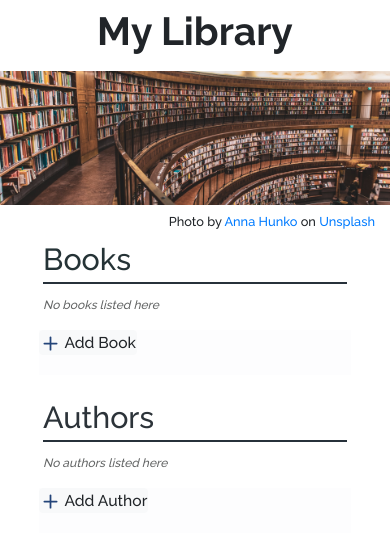
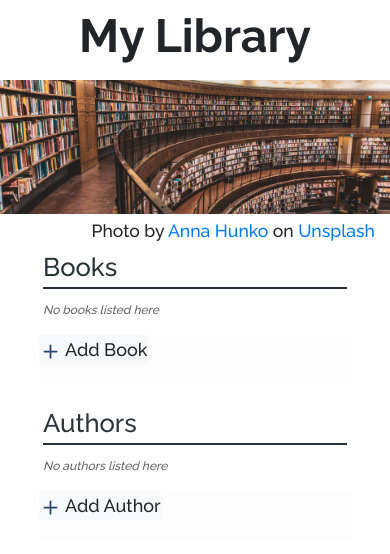
Before and after one commit to proCodersReact/library-app, a React (Create React App) app: page / in a window 390 px wide. Shown: the top 554 px of the page. Built offline with nearby package versions, Linux system fonts and the light colour scheme.

Commit message:
added responsive scss variables

```diff
--- a/src/assets/styles/page/_authorlist-responsive.scss
+++ b/src/assets/styles/page/_authorlist-responsive.scss
@@ -1,6 +1,6 @@
 
 
-@media screen and (max-width: 576px){
+@media screen and (min-width: 576px){
   .author-list-title{
     font-size: $area-title-font-size-small;
   }
@@ -32,7 +32,7 @@
 }
 
 
-@media screen and (max-width: 768px){
+@media screen and (min-width: 768px){
   .author-list-title{
     font-size: $area-title-font-size-medium;
   }
@@ -64,9 +64,9 @@
 }
 
 
-@media screen and (max-width: 992px){
+@media screen and (min-width: 992px){
   .author-list-title{
-    font-size: $area-title-font-size-large;
+    font-size: 3em;
   }
   .add-author-title {
     font-size: $form-title-text-size-large;
@@ -95,7 +95,7 @@
   }
 }
 
-@media screen and (max-width: 1200px){
+@media screen and (min-width: 1200px){
   .author-list-title{
     font-size: $area-title-font-size-extra-large;
   }
--- a/src/assets/styles/page/_authorlist.scss
+++ b/src/assets/styles/page/_authorlist.scss
@@ -42,7 +42,7 @@
 }
 
 .label {
-  font-size: 0.8em;
+  font-size: $form-label-text-size;
 }
 
 .close-btn {
--- a/src/assets/styles/variables/_variables.scss
+++ b/src/assets/styles/variables/_variables.scss
@@ -13,10 +13,11 @@ $credit-font-size-small:1.1em;
 $credit-font-size-extra-small:1.1em;
 
 $area-title-color: #253336;
-$area-title-font-size: 2.4em;
+
+$area-title-font-size: 1.6em;
 $area-title-font-size-extra-large: 1.9em;
-$area-title-font-size-large: 5em;
-$area-title-font-size-medium: 1.4em;
+$area-title-font-size-large: 3em;
+$area-title-font-size-medium: 1.8em;
 $area-title-font-size-small: 1.4em;
 $area-title-font-size-extra-small: 1.4em;
 
@@ -40,27 +41,27 @@ $area-text-font-size-extra-small: 1.5em;
 $add-button-text-size: 1.5em;
 $add-button-text-size-extra-large: 1.3em;
 $add-button-text-size-large: 1.5em;
-$add-button-text-size-medium: 1.5em;
+$add-button-text-size-medium: 1.2em;
 $add-button-text-size-small: 1.5em;
 $add-button-text-size-extra-small: 1.5em;
 
 $form-title-text-size: 1.5em;
 $form-title-text-size-extra-large: 1.3em;
 $form-title-text-size-large: 1.5em;
-$form-title-text-size-medium: 1.5em;
+$form-title-text-size-medium: 1.1em;
 $form-title-text-size-small: 1.5em;
 $form-title-text-size-extra-small: 1.5em;
 
 $form-label-text-size: 1.5em;
 $form-label-text-size-extra-large: 0.6em;
-$form-label-text-size-large: 1.5em;
-$form-label-text-size-medium: 1.5em;
+$form-label-text-size-large: 0.8em;
+$form-label-text-size-medium: 0.7em;
 $form-label-text-size-small: 1.5em;
-$form-label-text-size-extra-small: 1.5em;
+$form-label-text-size-extra-small: 0.8em;
 
 $form-warning-text-size: 1.5em;
 $form-warning-text-size-extra-large: 0.6em;
 $form-warning-text-size-large: 1.5em;
-$form-warning-text-size-medium: 1.5em;
+$form-warning-text-size-medium: 0.7em;
 $form-warning-text-size-small: 1.5em;
 $form-warning-text-size-extra-small: 1.5em;
```
Also changed, not shown: src/assets/styles/page/_booklist-responsive.scss (+4 -4 lines), src/assets/styles/page/_reading-area-responsive.scss (+4 -4 lines), 1 other file (tests, documents, lock files or other folders).
